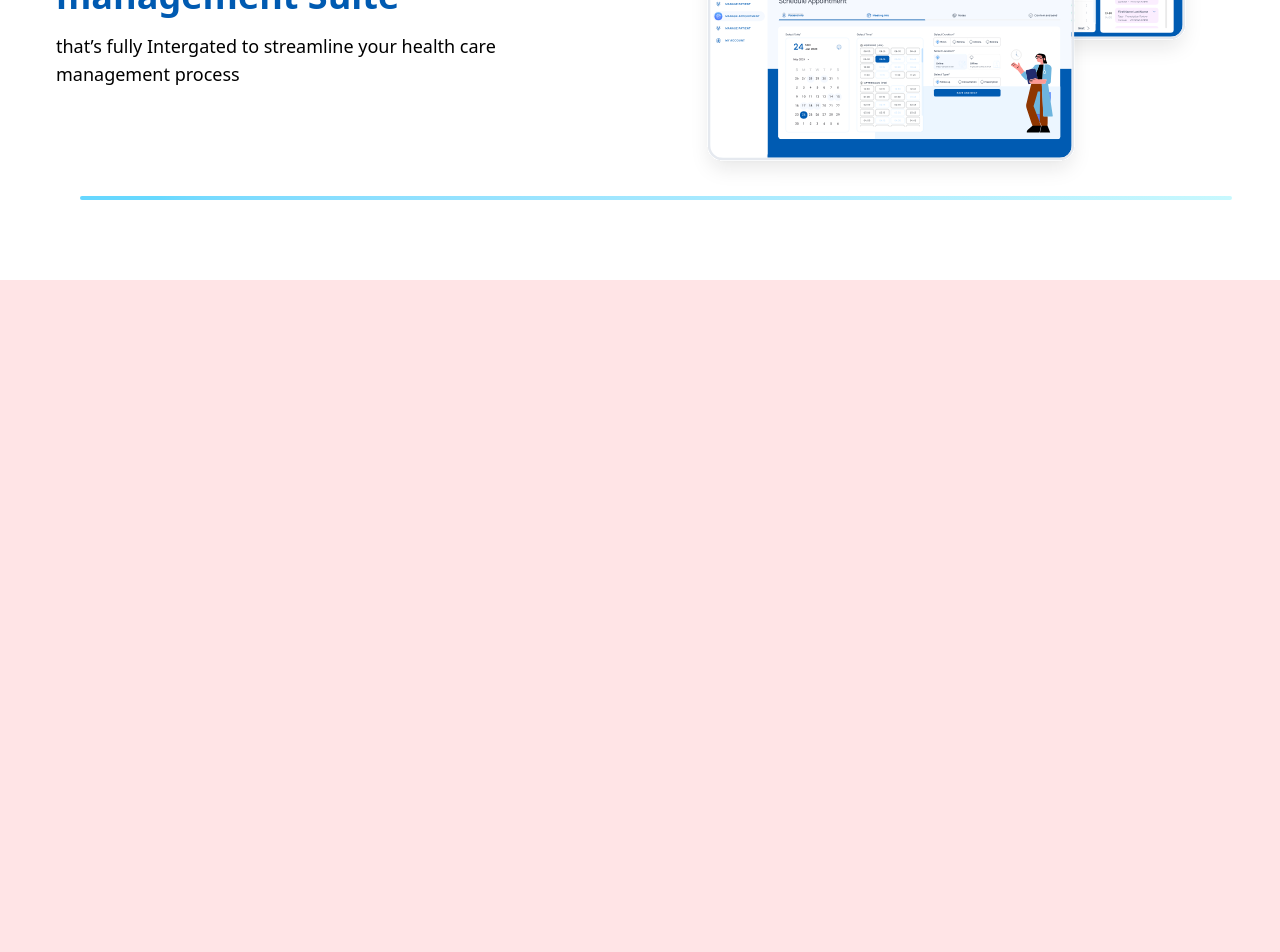
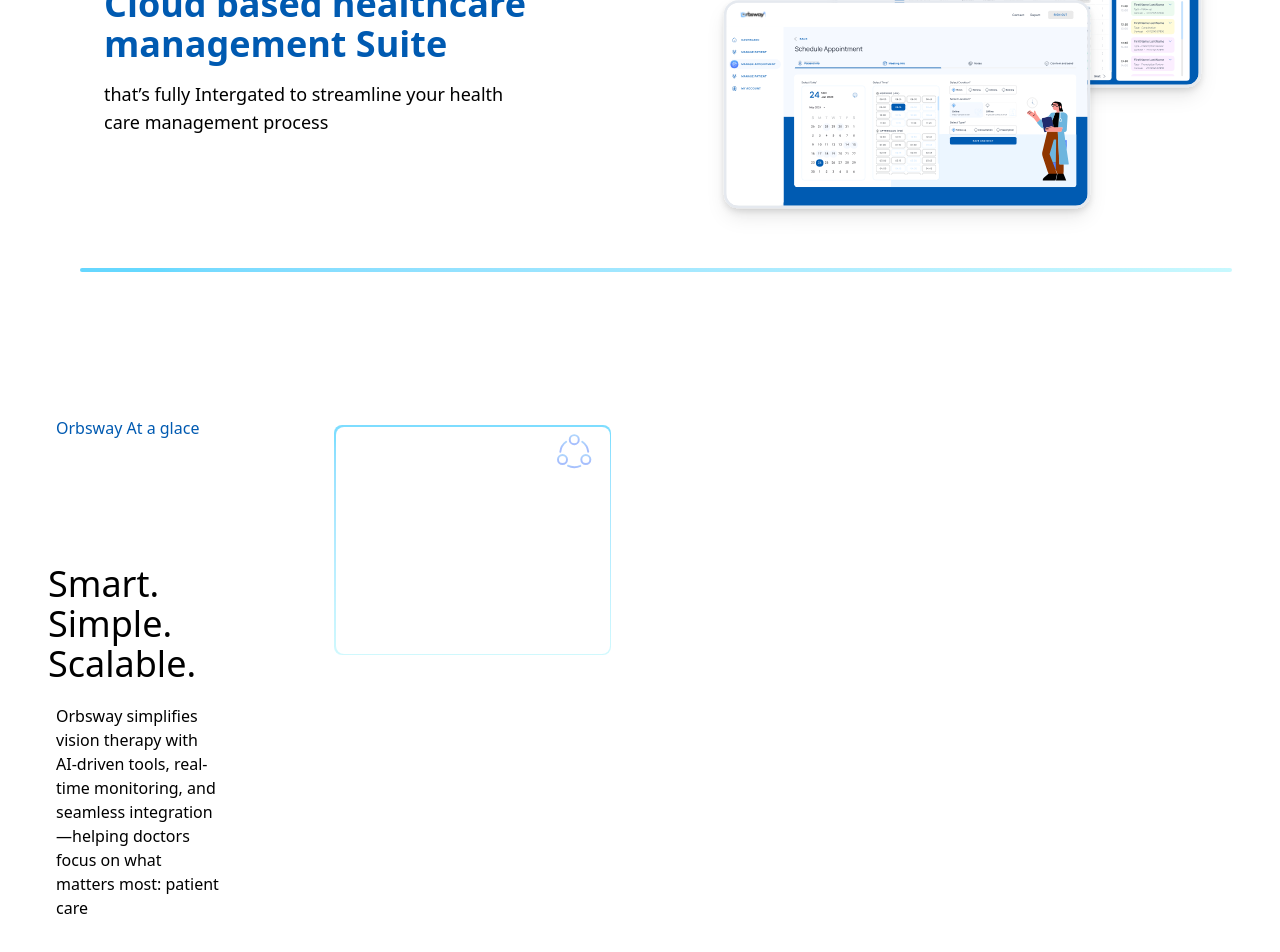
Before and after one commit to yesahem/client, a Next.js app: page / in a window 1280 px wide. Shown: the part 2520-3472 px from the top of the page. Built offline with nearby package versions, Linux system fonts and the light colour scheme.

Commit message:
Orbsway At A Glace section added

```diff
--- a/app/page.tsx
+++ b/app/page.tsx
@@ -56,9 +56,9 @@
           </div>
         </div>
       </section>
-      <section className=" max-w-screen max-h-screen flex ml-12">
+      <section className=" max-w-screen max-h-screen flex ml-12 mt-12">
         {/*Content Part */}
-        <div className="w-[40%] h-full ml-2 mt-28 p-8x  ">
+        <div className="w-[40%] h-full ml-6 mt-28 px-8  ">
           <h3 className=" text-black text-2xl font-medium mb-4">
             We have developed a comprehensive eye
             hospital management software</h3>
@@ -73,21 +73,41 @@
         </div>
 
         {/*Image part*/}
-        <div className="w-[50%] h-auto mt-20 px-8 mb-2">
-          <Image src={"/Manage Appointment-bg-2.svg"} width={400} height={400} alt="image" className="ml-[40%]"/>
-          <Image src={"/Manage Appointment-1.svg"} width={400} height={400} alt="image" className="z-20 ml-[20%] transform -translate-y-1/2"/>
+        <div className="w-[50%] mt-20 px-8 mb-2">
+          <Image src={"/Manage Appointment-bg-2.svg"} width={400} height={400} alt="image" className="ml-[40%] drop-shadow-md"/>
+          <Image src={"/Manage Appointment-1.svg"} width={400} height={400} alt="image" className="z-20 ml-[20%] transform -translate-y-1/2 drop-shadow-md"/>
         </div>
       </section>
-      <hr className="h-1 mt-2 border-none bg-gradient-to-r from-sky-400 to-cyan-200 w-[90%] px-12 ml-20 transform -translate-y-32 opacity-60 rounded-xl"/>
-      <section className="w-screen h-screen -mt-12">
-        <div className="flex w-full h-full bg-rose-100">
+      <hr className="h-1  mt-4 border-none bg-gradient-to-r from-sky-400 to-cyan-200 w-[90%] px-12 ml-20 transform -translate-y-28 opacity-60 rounded-xl"/>
+      <section className="w-screen h-[70vh]">
+        <div className="flex w-full h-full py-8 px-12 gap-10">
           {/*Content Side*/}
-          <div className="flex flex-col justify-between bg-sky-200">
-
-          </div>
+          <div className="flex flex-col justify-between w-[20%]">
+              <h3 className="text-[#005ab1] ml-2 "> Orbsway At a glace</h3>
+              <h3 className=" font-semimedium text-4xl w-[20%] mt-16  transform translate-y-6">
+                Smart.
+                Simple.
+                Scalable.
+              </h3>
+              <h3 className="ml-2 transform translate-y-2 w-[70%]">
+                Orbsway simplifies vision therapy
+                with AI-driven tools, real-time
+                monitoring, and seamless
+                integration—helping doctors focus
+                on what matters most: patient care</h3>
+            </div>
 
           {/*Cards Side Grid*/}
-          <div>
+          <div className=" w-[75%] grid grid-cols-3 grid-rows-2 gap-4 p-2">
+            <div className="bg-white flex justify-center items-center rounded-lg">
+              <div className="w-[99%] h-[99%] bg-gradient-to-b from-sky-400 to-cyan-200 flex justify-center items-center rounded-lg opacity-50">
+                <div className="flex bg-white w-[99%] h-[99%] rounded-lg">
+                  <div className=" flex w-full h-12 justify-end">
+                    <Image src={"/share.svg"} color="rgba(18, 92, 171, 0)" width={40} height={40} alt="image" className="mr-4"/>
+                  </div>
+                </div>
+              </div>
+            </div>
 
           </div>
         </div>
```
